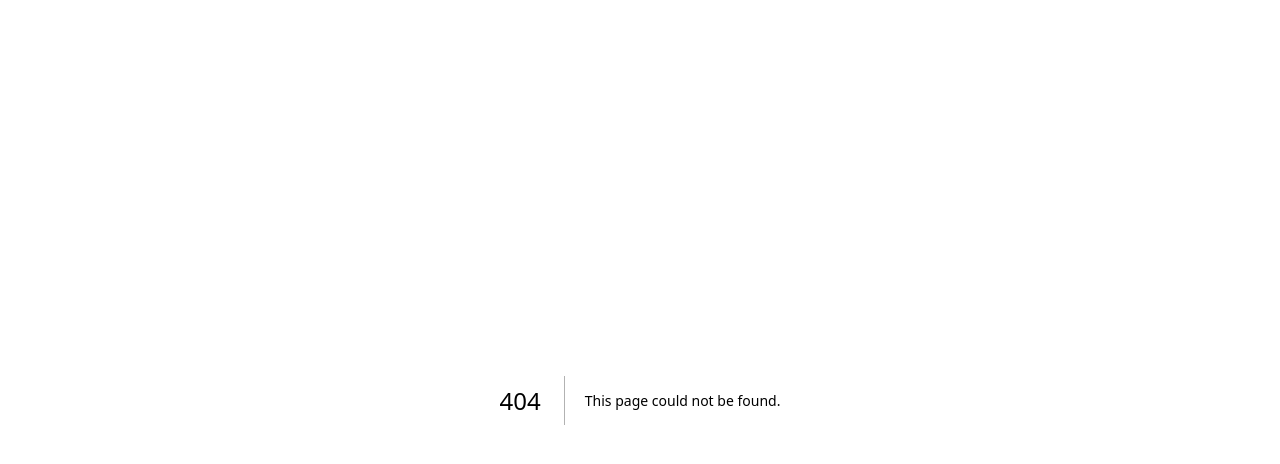
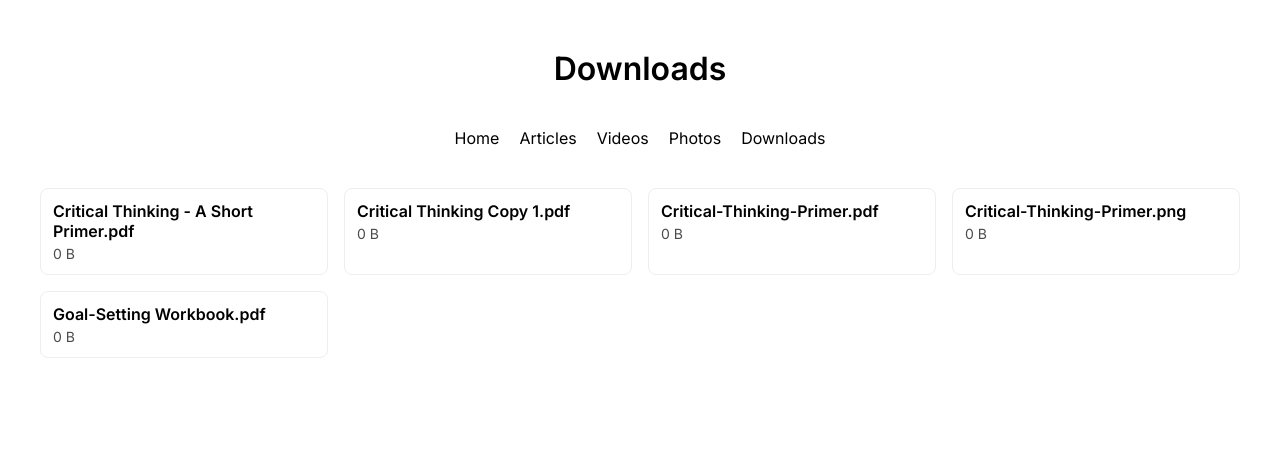
Before and after one commit to tomsuan/tommurphy.me, a Next.js app: page /downloads in a window 1280 px wide. Before the commit this address had no page. Shown: the top 464 px of the page. Built offline with nearby package versions, Linux system fonts and the light colour scheme.

Commit message:
download page with pdf to download

```diff
--- a/pages/admin.js
+++ b/pages/admin.js
@@ -63,6 +63,9 @@ export default function Admin() {
         <Link href="/photos" style={{ textDecoration: 'none', color: 'black' }}>
           Photos
         </Link>
+        <Link href="/downloads" style={{ textDecoration: 'none', color: 'black' }}>
+          Downloads
+        </Link>
         <Link href="/admin" style={{ textDecoration: 'none', color: 'black' }}>
           Admin
         </Link>
--- a/pages/articles/index.js
+++ b/pages/articles/index.js
@@ -30,7 +30,9 @@ export default function Articles({ posts }) {
         <Link href="/photos" style={{ textDecoration: 'none', color: 'black' }}>
           Photos
         </Link>
-
+        <Link href="/downloads" style={{ textDecoration: 'none', color: 'black' }}>
+          Downloads
+        </Link>
       </nav>
       <div style={{ marginTop: '40px' }}>
         <div style={{ display: 'grid', gridTemplateColumns: 'repeat(auto-fill, minmax(250px, 1fr))', gap: '30px', justifyItems: 'center' }}>
--- /dev/null
+++ b/pages/downloads.js
@@ -0,0 +1,78 @@
+// pages/downloads.js
+import Head from 'next/head';
+import Link from 'next/link';
+import fs from 'fs';
+import path from 'path';
+import { Inter } from 'next/font/google';
+
+const inter = Inter({ subsets: ['latin'] });
+
+function human(size) {
+  if (size === 0) return '0 B';
+  const i = Math.floor(Math.log(size) / Math.log(1024));
+  return (size / Math.pow(1024, i)).toFixed(2) * 1 + ' ' + ['B', 'kB', 'MB', 'GB', 'TB'][i];
+}
+
+export default function Downloads({ files }) {
+  return (
+    <div className={inter.className} style={{ maxWidth: '1200px', margin: 'auto', padding: '20px' }}>
+      <Head>
+        <title>Tom Murphy - Downloads</title>
+        <meta name="viewport" content="width=device-width, initial-scale=1" />
+        <link rel="icon" href="/favicon.ico" />
+      </Head>
+
+      <h1 style={{ textAlign: 'center', fontWeight: 600 }}>Downloads</h1>
+
+      {/* SAME NAV STYLE */}
+      <nav style={{ display: 'flex', justifyContent: 'center', gap: '20px', marginTop: '40px', flexWrap: 'wrap' }}>
+        <Link href="/" style={{ textDecoration: 'none', color: 'black' }}>Home</Link>
+        <Link href="/articles" style={{ textDecoration: 'none', color: 'black' }}>Articles</Link>
+        <Link href="/videos" style={{ textDecoration: 'none', color: 'black' }}>Videos</Link>
+        <Link href="/photos" style={{ textDecoration: 'none', color: 'black' }}>Photos</Link>
+        <Link href="/downloads" style={{ textDecoration: 'none', color: 'black' }}>Downloads</Link>
+      </nav>
+
+      <main style={{ marginTop: '40px' }}>
+        {files.length === 0 ? (
+          <p>No downloads yet. Put files in <code>/public/downloads/</code> and they will appear here automatically.</p>
+        ) : (
+          <ul style={{
+            listStyle: 'none', padding: 0, margin: 0,
+            display: 'grid', gridTemplateColumns: 'repeat(auto-fill, minmax(260px, 1fr))', gap: '16px'
+          }}>
+            {files.map((f) => (
+              <li key={f.href} style={{ border: '1px solid #eee', borderRadius: '8px', padding: '12px' }}>
+                <Link href={f.href} legacyBehavior>
+                  <a download style={{ textDecoration: 'none', color: 'black' }}>
+                    <div style={{ fontWeight: 600 }}>{f.name}</div>
+                    <div style={{ fontSize: '14px', opacity: 0.7, marginTop: '4px' }}>{f.sizeLabel}</div>
+                  </a>
+                </Link>
+              </li>
+            ))}
+          </ul>
+        )}
+      </main>
+    </div>
+  );
+}
+
+export async function getStaticProps() {
+  try {
+    const dir = path.join(process.cwd(), 'public', 'downloads');
+    const entries = fs.readdirSync(dir);
+    const files = entries
+      .map((name) => {
+        const full = path.join(dir, name);
+        const stat = fs.statSync(full);
+        if (!stat.isFile()) return null;
+        return { name, href: `/downloads/${name}`, sizeLabel: human(stat.size) };
+      })
+      .filter(Boolean);
+    return { props: { files } };
+  } catch (error) {
+    console.error(error);
+    return { props: { files: [] } };
+  }
+}
--- a/pages/photos.js
+++ b/pages/photos.js
@@ -26,7 +26,9 @@ export default function Photos() {
         <Link href="/photos" style={{ textDecoration: 'none', color: 'black' }}>
           Photos
         </Link>
-
+        <Link href="/downloads" style={{ textDecoration: 'none', color: 'black' }}>
+          Downloads
+        </Link>
       </nav>
       <p style={{ marginTop: '40px' }}>Photo gallery coming soon.</p>
     </div>
--- a/pages/videos.js
+++ b/pages/videos.js
@@ -26,7 +26,9 @@ export default function Videos() {
         <Link href="/photos" style={{ textDecoration: 'none', color: 'black' }}>
           Photos
         </Link>
-
+        <Link href="/downloads" style={{ textDecoration: 'none', color: 'black' }}>
+          Downloads
+        </Link>
       </nav>
       <p style={{ marginTop: '40px' }}>Video content coming soon.</p>
     </div>
```
Also changed, not shown: pages/index.js (+5 -9 lines), 1 other file (tests, documents, lock files or other folders).
